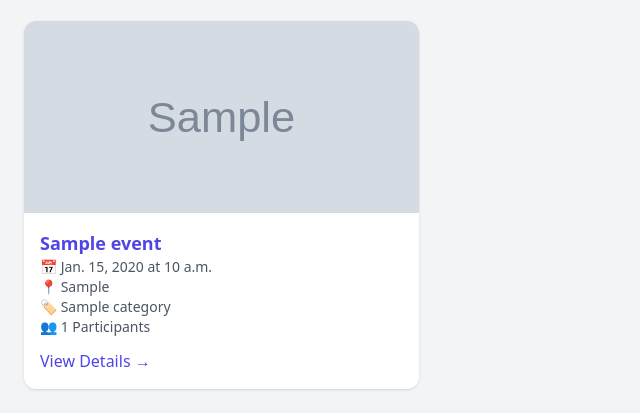
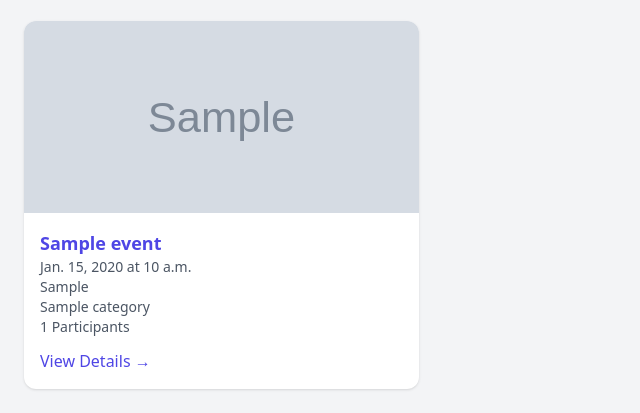
Before and after one commit to ShakiraMorium/event_management, a Django app: template events/templates/events/home.html in a window 1280 px wide. Shown: the part 409-822 px from the top of the page, without its empty margins (0-640 px from the left). Run offline with Django 5.2, Linux system fonts and the light colour scheme; the template is opened without the code that fills it: values that come from a table or form of the project are taken from there, others are empty; tables that the repository leaves empty hold one stand-in row (values such as "Sample post"); grey boxes marked "Sample" are stand-in pictures; some libraries are stand-ins or nearby versions.

Commit message:
Update home.html layout / styles

```diff
--- a/events/templates/events/home.html
+++ b/events/templates/events/home.html
@@ -86,15 +86,15 @@
             <h3 class="text-lg font-bold text-indigo-600">{{ event.name }}</h3>
 
             <p class="text-sm text-gray-600">
-              📅 {{ event.date }} at {{ event.time }}
+              {{ event.date }} at {{ event.time }}
             </p>
 
-            <p class="text-sm text-gray-600">📍 {{ event.location }}</p>
+            <p class="text-sm text-gray-600"> {{ event.location }}</p>
 
-            <p class="text-sm text-gray-600">🏷 {{ event.category.name }}</p>
+            <p class="text-sm text-gray-600" >{{ event.category.name }}</p>
 
             <p class="text-sm text-gray-600 mb-3">
-              👥 {{ event.participant_set.count }} Participants
+               {{ event.participant_set.count }} Participants
             </p>
 
             <a
```
